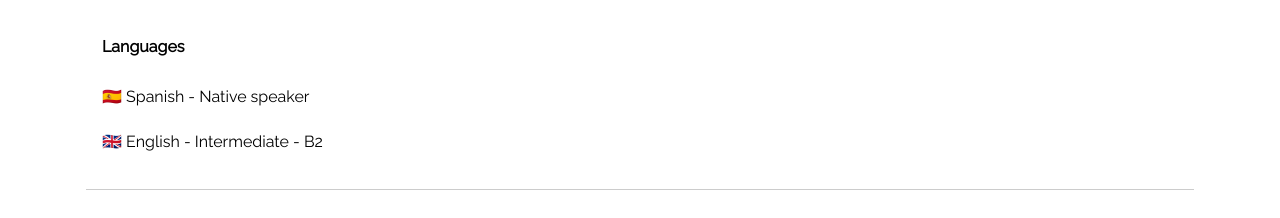
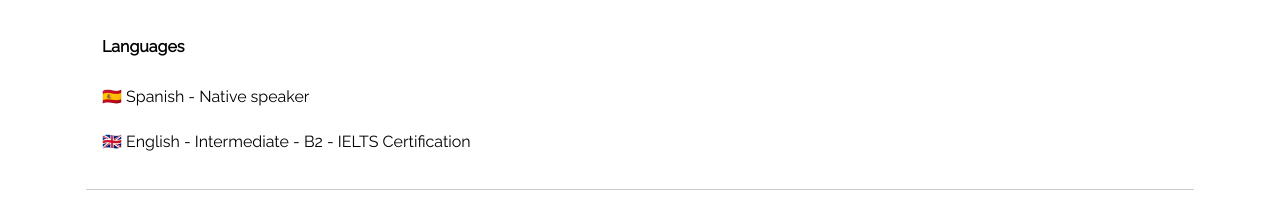
Before and after one commit to dcristobalh/dcristobalh.github.io, a plain HTML site: page index.html in a window 1280 px wide. Shown: the part 1760-1978 px from the top of the page. Drawn offline with Linux system fonts and the light colour scheme; a script that the page names is missing.

Commit message:
Feat: add IELTS cert

```diff
--- a/index.html
+++ b/index.html
@@ -279,7 +279,7 @@
           <div>
             <h4>Languages</h4>
             <p>🇪🇸 Spanish - Native speaker</p>
-            <p>🇬🇧 English - Intermediate - B2</p>
+            <p>🇬🇧 English - Intermediate - B2 - IELTS Certification</p>
           </div>
         </div>
       </section>
```
